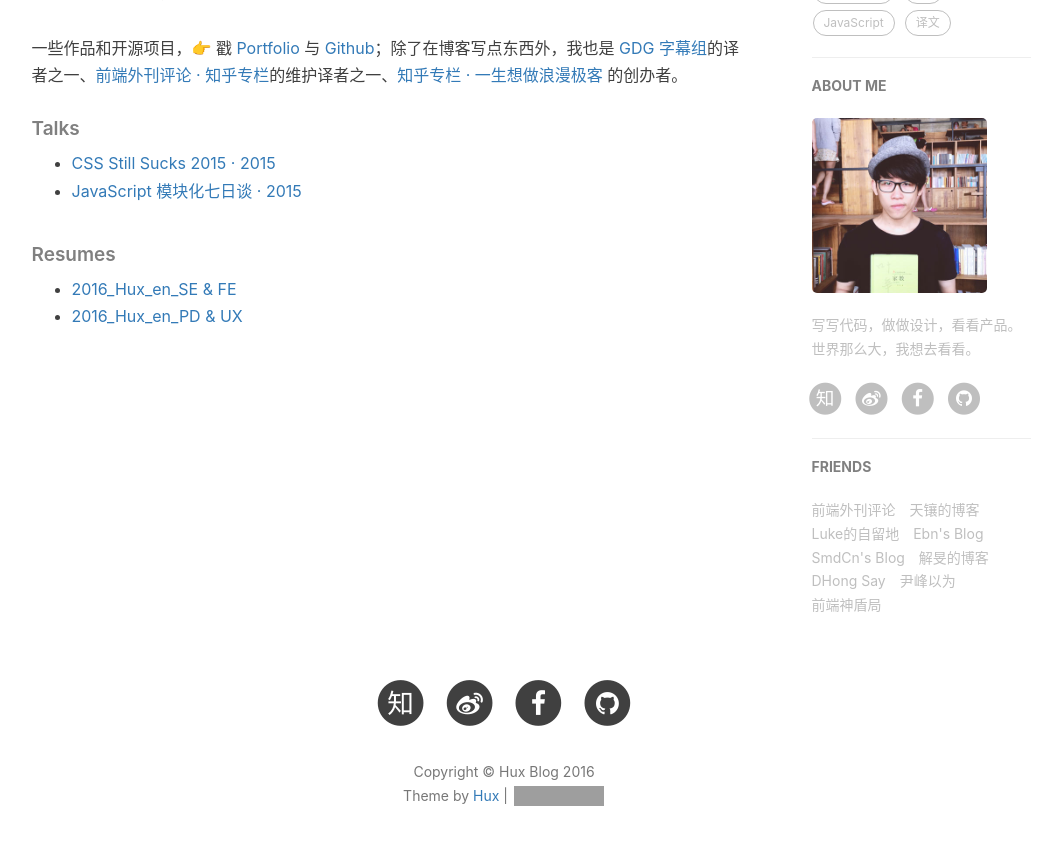
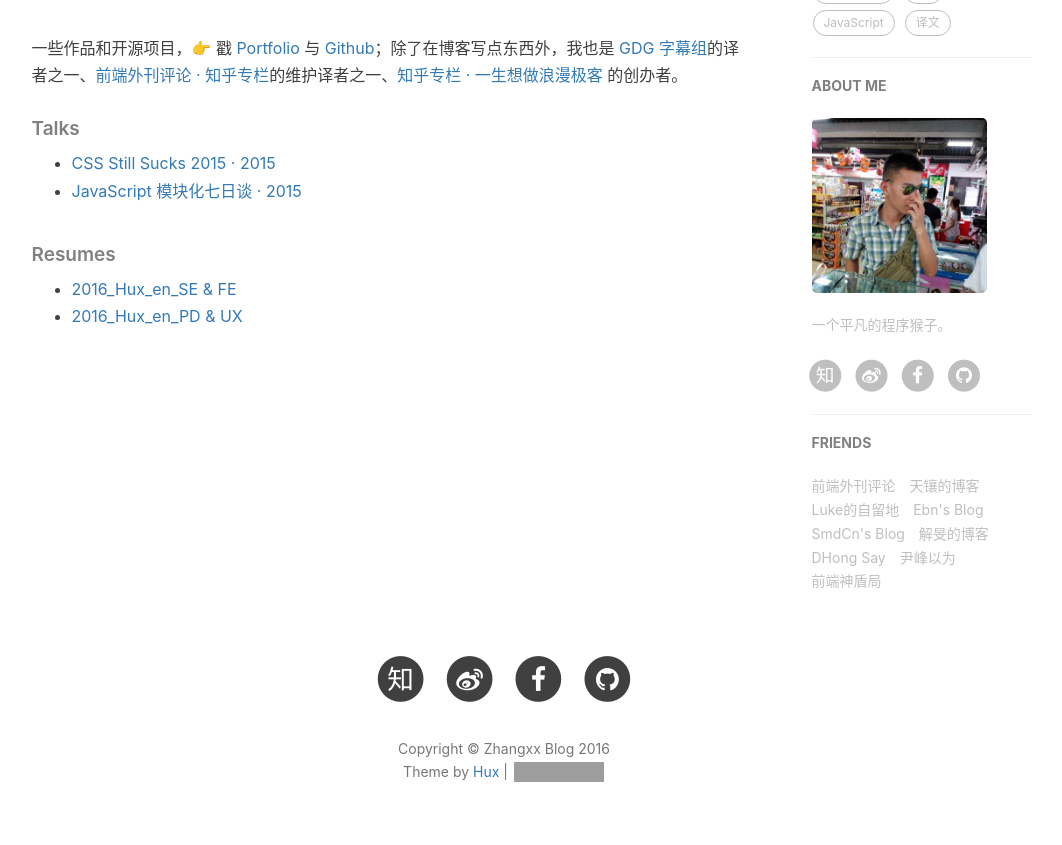
Before and after one commit to zhangxx0/zhangxx0.github.io, a Jekyll site: the page built from about.html, in a window 1280 px wide and 900 px high, scrolled down 636 px. Shown: the top 845 px of the window, without its empty margins (136-1198 px from the left). Built offline with Jekyll 4.4.1, drawn with Linux system fonts in a browser that asks for light colours; nearby versions of some CDN libraries; comment, search, counter and statistics services are not loaded; some of the changed lines change nothing that is shown; grey boxes are pictures that could not be loaded.

Commit message:
change config

```diff
--- a/_config.yml
+++ b/_config.yml
@@ -1,20 +1,20 @@
 # Site settings
-title: Hux Blog
-SEOTitle: 黄玄的博客 | Hux Blog
+title: Zhangxx Blog
+SEOTitle: 张叉叉的博客 | Zhangxx Blog
 header-img: img/home-bg.jpg
-email: huxpro@gmail.com
-description: "关于前端与设计、黑客与画家 | 黄玄，Web & Mobile Lover，Front-End Engineer，UX Designer | 这里是 @Hux黄玄 的个人博客，与你一起发现更大的世界。"
-keyword: "黄玄, Hux黄玄, Hux, 鬼栈, huxpro, @huxpro, 黄玄的博客, Hux Blog, 博客, 个人网站, 互联网, 前端, 设计, 产品, 肖玉, Lynn, 肖玉的男朋友"
-url: "http://huangxuan.me"              # your host, for absolute URL
+email: zxx377241804@gmail.com
+description: "程序员 | Zhangxx，Web & Mobile Lover，Front-End Engineer，UX Designer | 这里是 Zhangxx 的个人博客"
+keyword: "张新鑫, Zhangxx, @酷比程序员一条, Zhangxx的博客, Zhangxx Blog, 博客, 个人网站, 互联网, 设计, 产品"
+url: "http://amx1390.com"              # your host, for absolute URL
 baseurl: ""                             # for example, '/blog' if your blog hosted on 'host/blog'
 
 
 
 # SNS settings
 RSS: false
-weibo_username:     huxpro
-zhihu_username:     huxpro
-github_username:    huxpro
+weibo_username:     酷比程序员一条
+zhihu_username:     康恩饭
+github_username:    zhangxx0
 #twitter_username:  huxpro
 facebook_username:  huxpro
 
@@ -68,8 +68,8 @@
 
 # Sidebar settings
 sidebar: true                           # whether or not using Sidebar.
-sidebar-about-description: "写写代码，做做设计，看看产品。世界那么大，我想去看看。"
-sidebar-avatar: /img/avatar-hux.jpg      # use absolute URL, seeing it's used in both `/` and `/about/`
+sidebar-about-description: "一个平凡的程序猴子。"
+sidebar-avatar: /img/avatar-zhangxx.jpg      # use absolute URL, seeing it's used in both `/` and `/about/`
 
 
 
```
Also changed, not shown: img/avatar-hux.jpg (deleted), img/avatar-zhangxx.jpg (added).
